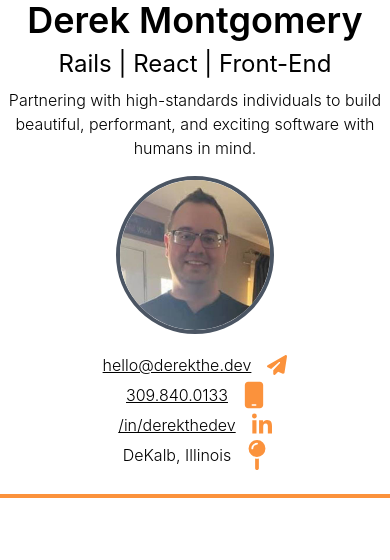
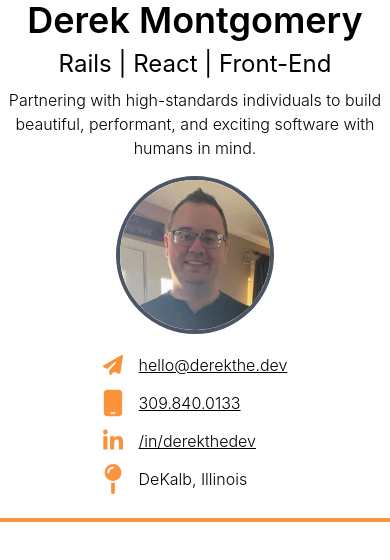
Before and after one commit to DerektheDev/derekthe-dev, a Next.js app: page /resume/header in a window 390 px wide. Shown: the top 560 px of the page. Built offline with nearby package versions, Linux system fonts and the light colour scheme.

Commit message:
responsive contact info

```diff
--- a/pages/resume/header.js
+++ b/pages/resume/header.js
@@ -61,13 +61,15 @@ const Header = () => (
         />
       </div>
     </div>
-    <nav className="md:text-right font-light">
-      <ul className="h-full flex flex-col justify-between">
+    <nav className="md:text-right font-light justify-self-center md:justify-self-end">
+      <ul className="h-full flex flex-col justify-between align-start gap-2">
         {contactItems.map(({ text, link, icon }) => (
-          <li
-            key={text}
-            className="flex gap-4 justify-center md:justify-end items-center"
-          >
+          <li key={text} className="flex gap-4 md:justify-end items-center">
+            <FontAwesomeIcon
+              icon={icon}
+              style={iconStyle}
+              className="md:order-2"
+            />
             <span>
               {link ? (
                 <a href={link} className="underline hover:no-underline">
@@ -77,7 +79,6 @@ const Header = () => (
                 text
               )}
             </span>
-            <FontAwesomeIcon icon={icon} style={iconStyle} />
           </li>
         ))}
       </ul>
```
